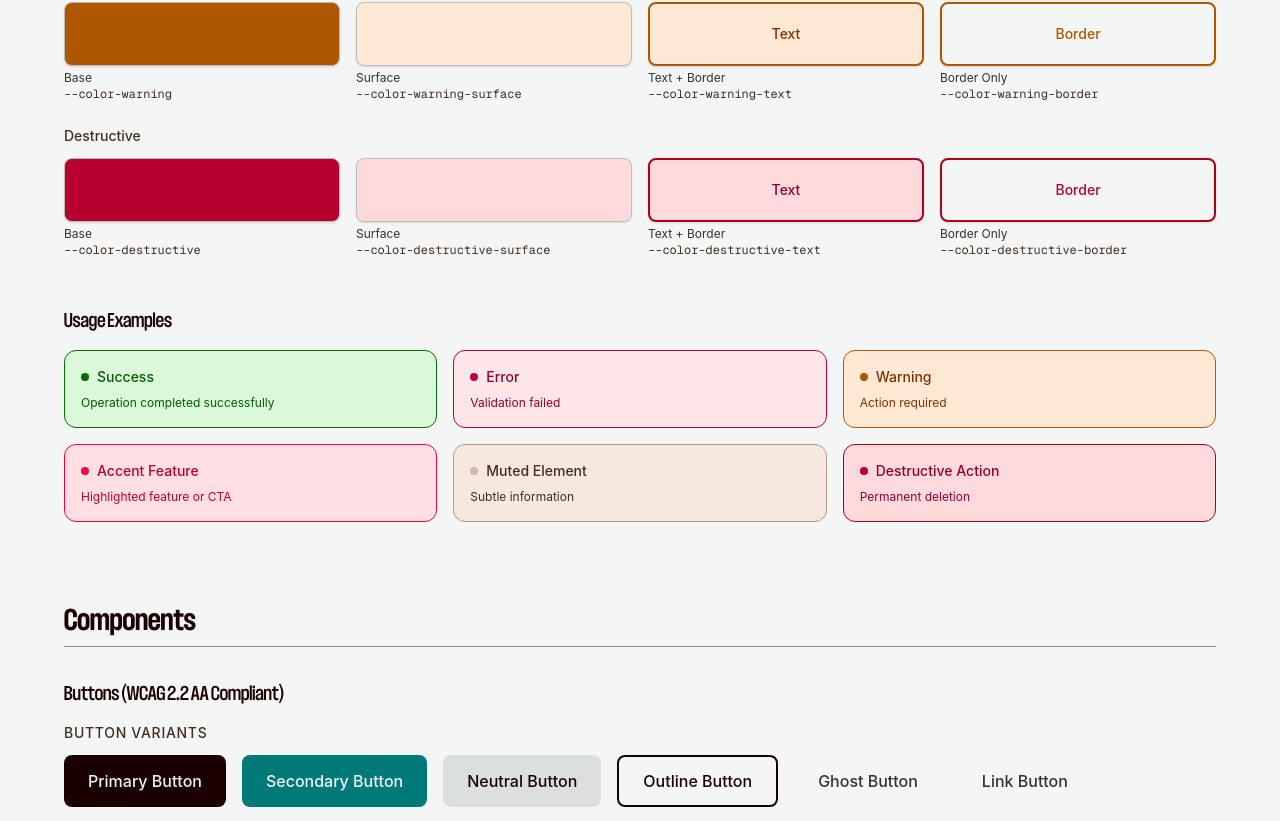
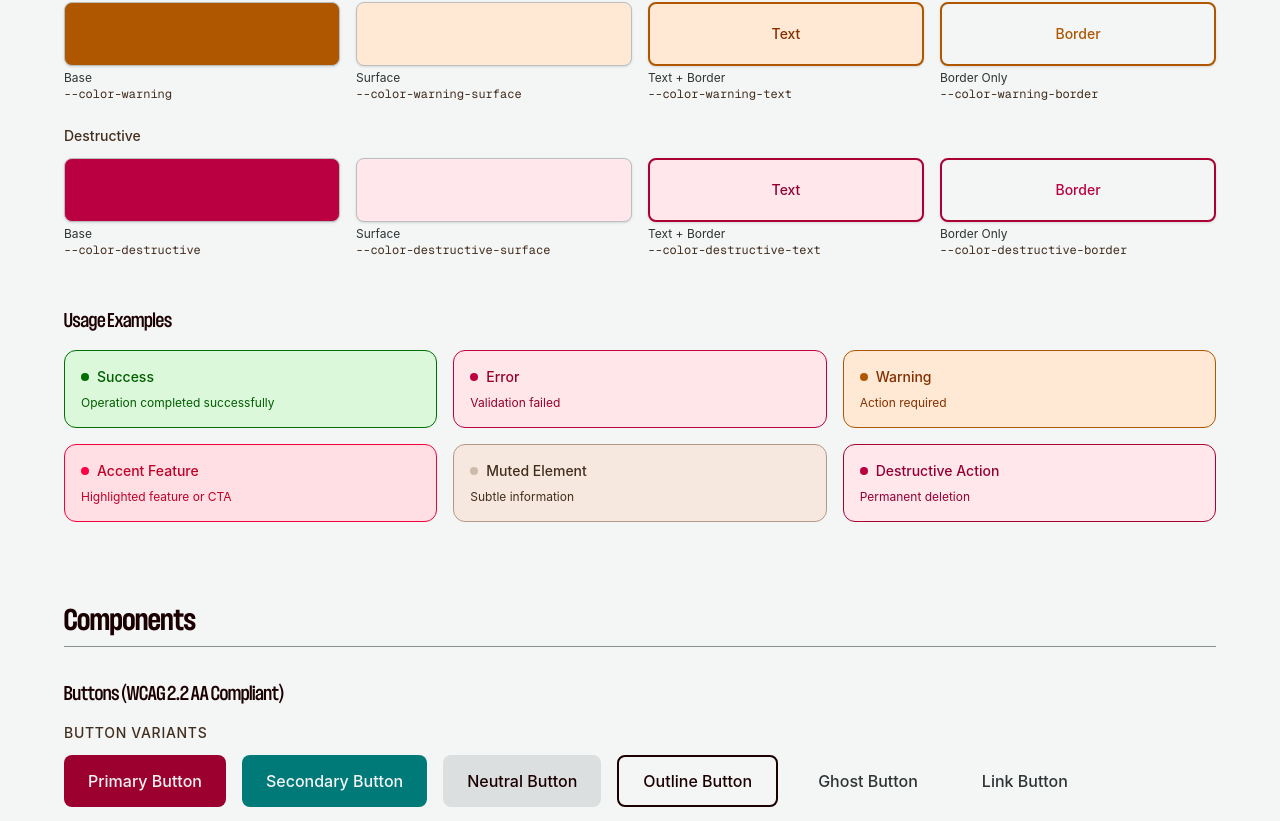
Before and after one commit to travhall/antibroadcasting, a Next.js app: page /style-guide in a window 1280 px wide. Shown: the part 3657-4478 px from the top of the page. Built offline with nearby package versions, Linux system fonts and the light colour scheme.

Commit message:
refactor: update color tokens and button styles to meet WCAG accessibility standards

```diff
--- a/app/globals.css
+++ b/app/globals.css
@@ -81,13 +81,12 @@
   --color-warning-surface: oklch(95% 0.04 60);
   --color-warning-border: var(--color-warning);
 
-  /* Destructive — aliases error palette with distinct component-level tokens.
-   * Semantic distinction is handled via component tokens below,
-   * not by duplicating raw palette values. */
-  --color-destructive: oklch(45% 0.25 12);
-  --color-destructive-text: var(--color-error-text);
-  --color-destructive-surface: oklch(92% 0.04 12);
-  --color-destructive-border: oklch(40% 0.28 12);
+  /* Destructive — hue 5 (true crimson), distinct from brand hue 12 (warm red-brown).
+   * Base L 45% + neutral-100 text = ~7.4:1 (AA ✓). */
+  --color-destructive: oklch(45% 0.27 5);
+  --color-destructive-text: oklch(38% 0.22 5);
+  --color-destructive-surface: oklch(95% 0.03 5);
+  --color-destructive-border: oklch(40% 0.28 5);
 
   /* ─── Semantic: Base surface/text ─── */
   /* Single source of truth — --background and --foreground are the canonical
@@ -118,8 +117,9 @@
   --border-focus: var(--color-primary-600);
 
   /* ─── Component: Buttons — Primary ─── */
-  --button-primary-surface: var(--color-primary-950);
-  --button-primary-surface-hover: var(--color-primary-800);
+  /* primary-500 (L 42%) + neutral-100 text = ~8.5:1 (AA ✓). Expresses brand warm red. */
+  --button-primary-surface: var(--color-primary-500);
+  --button-primary-surface-hover: var(--color-primary-600);
   --button-primary-surface-active: var(--color-primary-700);
   --button-primary-text: var(--color-neutral-100);
   --button-primary-border: transparent;
@@ -155,10 +155,10 @@
   --button-destructive-border: transparent;
 
   /* ─── Component: Forms — Inputs ─── */
+  /* --input-border at neutral-500 (L 50%) gives ~5.5:1 on neutral-100 — meets SC 1.4.11 (3:1). */
   --input-surface: var(--color-neutral-100);
-  --input-surface-focus: var(--color-neutral-100);
-  --input-border: var(--color-neutral-400);
-  --input-border-hover: var(--color-neutral-500);
+  --input-border: var(--color-neutral-500);
+  --input-border-hover: var(--color-neutral-600);
   --input-border-focus: var(--color-primary-600);
   --input-text: var(--color-primary-950);
   --input-text-placeholder: var(--color-neutral-500);
@@ -194,16 +194,37 @@
   --font-mono: var(--font-geist-mono);
   --font-display: var(--font-dominique);
 
-  /* Button tokens */
+  /* Button tokens — Primary */
   --color-button-primary-surface: var(--button-primary-surface);
   --color-button-primary-surface-hover: var(--button-primary-surface-hover);
+  --color-button-primary-surface-active: var(--button-primary-surface-active);
   --color-button-primary-text: var(--button-primary-text);
+  --color-button-primary-border: var(--button-primary-border);
+
+  /* Button tokens — Secondary */
   --color-button-secondary-surface: var(--button-secondary-surface);
   --color-button-secondary-surface-hover: var(--button-secondary-surface-hover);
+  --color-button-secondary-surface-active: var(--button-secondary-surface-active);
   --color-button-secondary-text: var(--button-secondary-text);
+  --color-button-secondary-border: var(--button-secondary-border);
+
+  /* Button tokens — Neutral */
   --color-button-neutral-surface: var(--button-neutral-surface);
   --color-button-neutral-surface-hover: var(--button-neutral-surface-hover);
+  --color-button-neutral-surface-active: var(--button-neutral-surface-active);
   --color-button-neutral-text: var(--button-neutral-text);
+  --color-button-neutral-border: var(--button-neutral-border);
+
+  /* Button tokens — Outline */
+  --color-button-outline-surface: var(--button-outline-surface);
+  --color-button-outline-surface-hover: var(--button-outline-surface-hover);
+  --color-button-outline-surface-active: var(--button-outline-surface-active);
+  --color-button-outline-text: var(--button-outline-text);
+  --color-button-outline-text-hover: var(--button-outline-text-hover);
+  --color-button-outline-border: var(--button-outline-border);
+  --color-button-outline-border-hover: var(--button-outline-border-hover);
+
+  /* Button tokens — Destructive */
   --color-button-destructive-surface: var(--button-destructive-surface);
   --color-button-destructive-surface-hover: var(--button-destructive-surface-hover);
   --color-button-destructive-surface-active: var(--button-destructive-surface-active);
@@ -213,6 +234,7 @@
   /* Form tokens */
   --color-input-surface: var(--input-surface);
   --color-input-border: var(--input-border);
+  --color-input-border-hover: var(--input-border-hover);
   --color-input-border-focus: var(--input-border-focus);
   --color-input-text: var(--input-text);
   --color-input-text-placeholder: var(--input-text-placeholder);
@@ -303,9 +325,9 @@
   --color-success-surface: oklch(22% 0.06 145);
   --color-success-border: var(--color-success);
 
-  --color-error: oklch(70% 0.18 12);
-  --color-error-text: oklch(85% 0.15 12);
-  --color-error-surface: oklch(22% 0.06 12);
+  --color-error: oklch(60% 0.22 25);
+  --color-error-text: oklch(85% 0.15 25);
+  --color-error-surface: oklch(18% 0.08 25);
   --color-error-border: var(--color-error);
 
   /* Warning (amber): L 82% achieves ~10:1 on dark bg (AAA).
@@ -315,11 +337,11 @@
   --color-warning-surface: oklch(22% 0.04 60);
   --color-warning-border: var(--color-warning);
 
-  /* Destructive: mirrors error in dark mode, component tokens still distinct */
-  --color-destructive: oklch(70% 0.18 12);
+  /* Destructive: aliases error in dark mode — same hue/value */
+  --color-destructive: var(--color-error);
   --color-destructive-text: var(--color-error-text);
-  --color-destructive-surface: oklch(20% 0.05 12);
-  --color-destructive-border: oklch(70% 0.18 12);
+  --color-destructive-surface: oklch(15% 0.08 25);
+  --color-destructive-border: var(--color-destructive);
 
   /* Accent */
   --color-accent: oklch(72% 0.22 12);
@@ -331,17 +353,21 @@
   --color-muted: oklch(70% 0.015 60);
   --color-muted-text: oklch(80% 0.025 60);
   --color-muted-surface: oklch(22% 0.015 60);
-  --color-muted-border: oklch(70% 0.015 60);
+  --color-muted-border: var(--color-muted);
 
   /* ─── Buttons ─── */
-  --button-primary-surface: var(--color-primary-500);
-  --button-primary-surface-hover: var(--color-primary-400);
-  --button-primary-surface-active: var(--color-primary-600);
+  /* Primary: shifted to primary-400 (L 60%) — neutral-950 text gives ~5.15:1 (AA). */
+  /* primary-500 (L 42%) + neutral-950 was ~2.4:1 — failed SC 1.4.3. */
+  --button-primary-surface: var(--color-primary-400);
+  --button-primary-surface-hover: var(--color-primary-300);
+  --button-primary-surface-active: oklch(57% 0.17 12); /* ~4.55:1 with neutral-950 (AA) */
   --button-primary-text: var(--color-neutral-950);
 
+  /* Secondary: active shifted to L 58% — neutral-950 text gives ~4.74:1 (AA). */
+  /* secondary-600 (L 52%) was ~3.7:1 — failed SC 1.4.3. */
   --button-secondary-surface: var(--color-secondary-500);
   --button-secondary-surface-hover: var(--color-secondary-400);
-  --button-secondary-surface-active: var(--color-secondary-600);
+  --button-secondary-surface-active: oklch(58% 0.09 195); /* ~4.74:1 with neutral-950 (AA) */
   --button-secondary-text: var(--color-neutral-950);
 
   --button-neutral-surface: var(--color-neutral-800);
@@ -357,17 +383,21 @@
   --button-outline-border: var(--color-neutral-100);
   --button-outline-border-hover: var(--color-neutral-100);
 
+  /* Destructive: aligned with --color-destructive = var(--color-error) = oklch(60% 0.22 25).
+   * Bright surface uses dark text — neutral-950 gives ~5.14:1 (AA ✓).
+   * Hover lightens to L 63% (~5.7:1 ✓), active uses L 57% + higher chroma (~4.55:1 ✓). */
   --button-destructive-surface: var(--color-destructive);
-  --button-destructive-surface-hover: var(--color-destructive-border);
-  --button-destructive-surface-active: oklch(from var(--color-destructive) calc(l + 0.05) c h);
-  --button-destructive-text: var(--color-neutral-100);
+  --button-destructive-surface-hover: oklch(63% 0.22 25);
+  --button-destructive-surface-active: oklch(57% 0.24 25);
+  --button-destructive-text: var(--color-neutral-950);
   --button-destructive-border: transparent;
 
   /* ─── Forms ─── */
+  /* neutral-600 (L 40%) on neutral-900 surface was ~2.04:1 — failed SC 1.4.11.
+   * neutral-500 (L 50%) gives ~3.13:1 on neutral-900 (AA). Hover lightens further. */
   --input-surface: var(--color-neutral-900);
-  --input-surface-focus: var(--color-neutral-900);
-  --input-border: var(--color-neutral-600);
-  --input-border-hover: var(--color-neutral-500);
+  --input-border: var(--color-neutral-500);
+  --input-border-hover: var(--color-neutral-400);
   --input-border-focus: var(--color-primary-400);
   --input-text: var(--color-neutral-100);
   --input-text-placeholder: var(--color-neutral-500);
@@ -409,115 +439,6 @@
   --border-focus: var(--color-primary-400);
 }
 
-/* ─── OS-level dark mode fallback (no-JS / SSR) ─── */
-@media (prefers-color-scheme: dark) {
-  :root:not(.dark):not(.light) {
-    --background: var(--color-neutral-950);
-    --foreground: var(--color-neutral-100);
-    --bg-base: var(--background);
-    --text-primary: var(--foreground);
-
-    --color-success: oklch(65% 0.18 145);
-    --color-success-text: oklch(80% 0.15 145);
-    --color-success-surface: oklch(22% 0.06 145);
-    --color-success-border: var(--color-success);
-
-    --color-error: oklch(70% 0.18 12);
-    --color-error-text: oklch(85% 0.15 12);
-    --color-error-surface: oklch(22% 0.06 12);
-    --color-error-border: var(--color-error);
-
-    --color-warning: oklch(75% 0.14 60);
-    --color-warning-text: oklch(82% 0.12 60);
-    --color-warning-surface: oklch(22% 0.04 60);
-    --color-warning-border: var(--color-warning);
-
-    --color-destructive: oklch(70% 0.18 12);
-    --color-destructive-text: var(--color-error-text);
-    --color-destructive-surface: oklch(20% 0.05 12);
-    --color-destructive-border: oklch(70% 0.18 12);
-
-    --color-accent: oklch(72% 0.22 12);
-    --color-accent-text: oklch(85% 0.18 12);
-    --color-accent-surface: oklch(22% 0.06 12);
-    --color-accent-border: var(--color-accent);
-
-    --color-muted: oklch(70% 0.015 60);
-    --color-muted-text: oklch(80% 0.025 60);
-    --color-muted-surface: oklch(22% 0.015 60);
-    --color-muted-border: oklch(70% 0.015 60);
-
-    --button-primary-surface: var(--color-primary-500);
-    --button-primary-surface-hover: var(--color-primary-400);
-    --button-primary-surface-active: var(--color-primary-600);
-    --button-primary-text: var(--color-neutral-950);
-
-    --button-secondary-surface: var(--color-secondary-500);
-    --button-secondary-surface-hover: var(--color-secondary-400);
-    --button-secondary-surface-active: var(--color-secondary-600);
-    --button-secondary-text: var(--color-neutral-950);
-
-    --button-neutral-surface: var(--color-neutral-800);
-    --button-neutral-surface-hover: var(--color-neutral-700);
-    --button-neutral-surface-active: var(--color-neutral-600);
-    --button-neutral-text: var(--color-neutral-100);
-
-    --button-outline-surface: transparent;
-    --button-outline-surface-hover: var(--color-neutral-100);
-    --button-outline-surface-active: var(--color-neutral-200);
-    --button-outline-text: var(--color-neutral-100);
-    --button-outline-text-hover: var(--color-neutral-950);
-    --button-outline-border: var(--color-neutral-100);
-    --button-outline-border-hover: var(--color-neutral-100);
-
-    --button-destructive-surface: var(--color-destructive);
-    --button-destructive-surface-hover: var(--color-destructive-border);
-    --button-destructive-surface-active: oklch(from var(--color-destructive) calc(l + 0.05) c h);
-    --button-destructive-text: var(--color-neutral-100);
-    --button-destructive-border: transparent;
-
-    --input-surface: var(--color-neutral-900);
-    --input-surface-focus: var(--color-neutral-900);
-    --input-border: var(--color-neutral-600);
-    --input-border-hover: var(--color-neutral-500);
-    --input-border-focus: var(--color-primary-400);
-    --input-text: var(--color-neutral-100);
-    --input-text-placeholder: var(--color-neutral-500);
-    --input-ring-focus: var(--color-primary-400);
-    --input-ring-error: var(--color-error);
-
-    --label-text: var(--color-neutral-400);
-
-    --card-surface: var(--color-neutral-900);
-    --card-surface-inverse: var(--color-neutral-100);
-    --card-surface-tonal: var(--color-secondary-900);
-    --card-border: var(--color-neutral-700);
-    --card-border-tonal: var(--color-secondary-800);
-    --card-text: var(--color-neutral-100);
-    --card-text-inverse: var(--color-neutral-950);
-    --card-text-inverse-muted: var(--color-neutral-400);
-    --card-text-tonal: var(--color-secondary-200);
-    --card-text-tonal-muted: var(--color-secondary-400);
-
-    --text-secondary: var(--color-neutral-300);
-    --text-tertiary: var(--color-neutral-400);
-    --text-muted: var(--color-muted-text);
-    --text-inverse: var(--color-neutral-950);
-    --text-accent: var(--color-accent-text);
-
-    --bg-subtle: var(--color-muted-surface);
-    --bg-elevated: var(--color-neutral-800);
-    --bg-inset: var(--color-neutral-900);
-    --bg-inverse: var(--color-neutral-100);
-
-    --border-default: var(--color-neutral-700);
-    --border-subtle: var(--color-neutral-800);
-    --border-strong: var(--color-neutral-600);
-    --border-inverse: var(--color-neutral-950);
-    --border-focus: var(--color-primary-400);
-  }
-}
-
 body {
   background: var(--background);
   color: var(--foreground);
```
